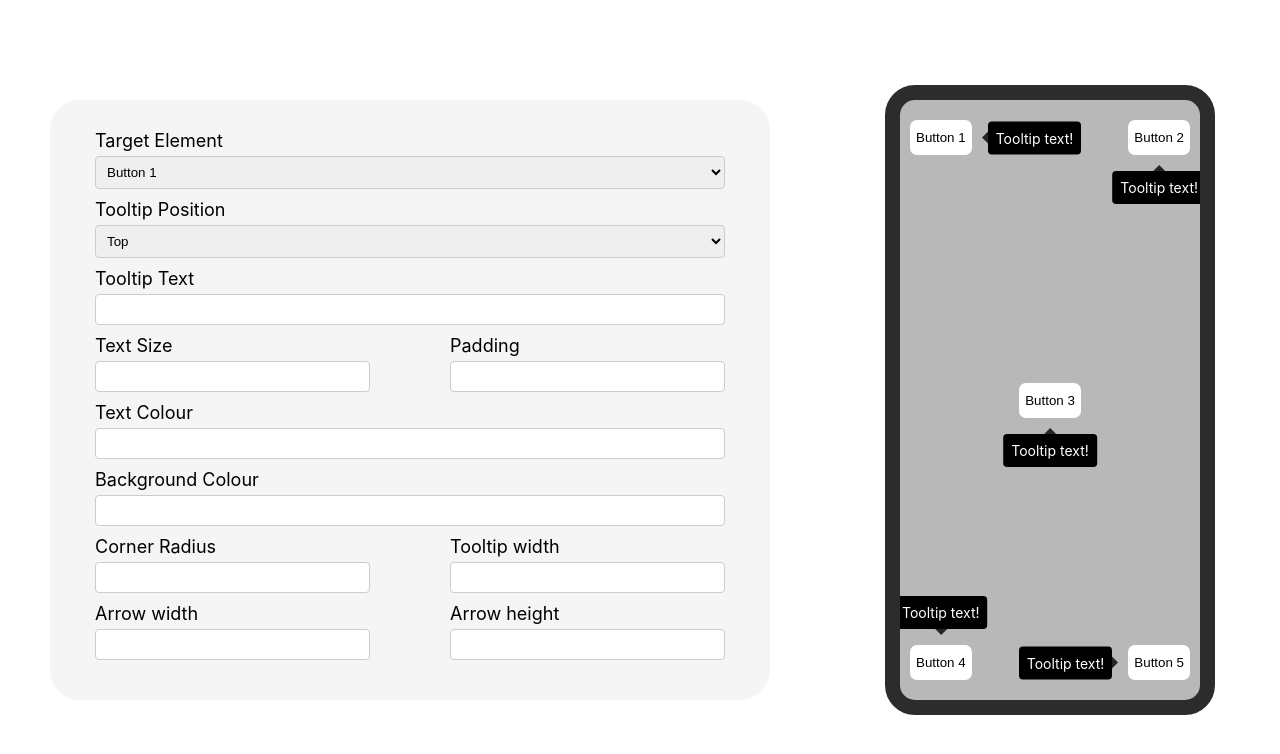
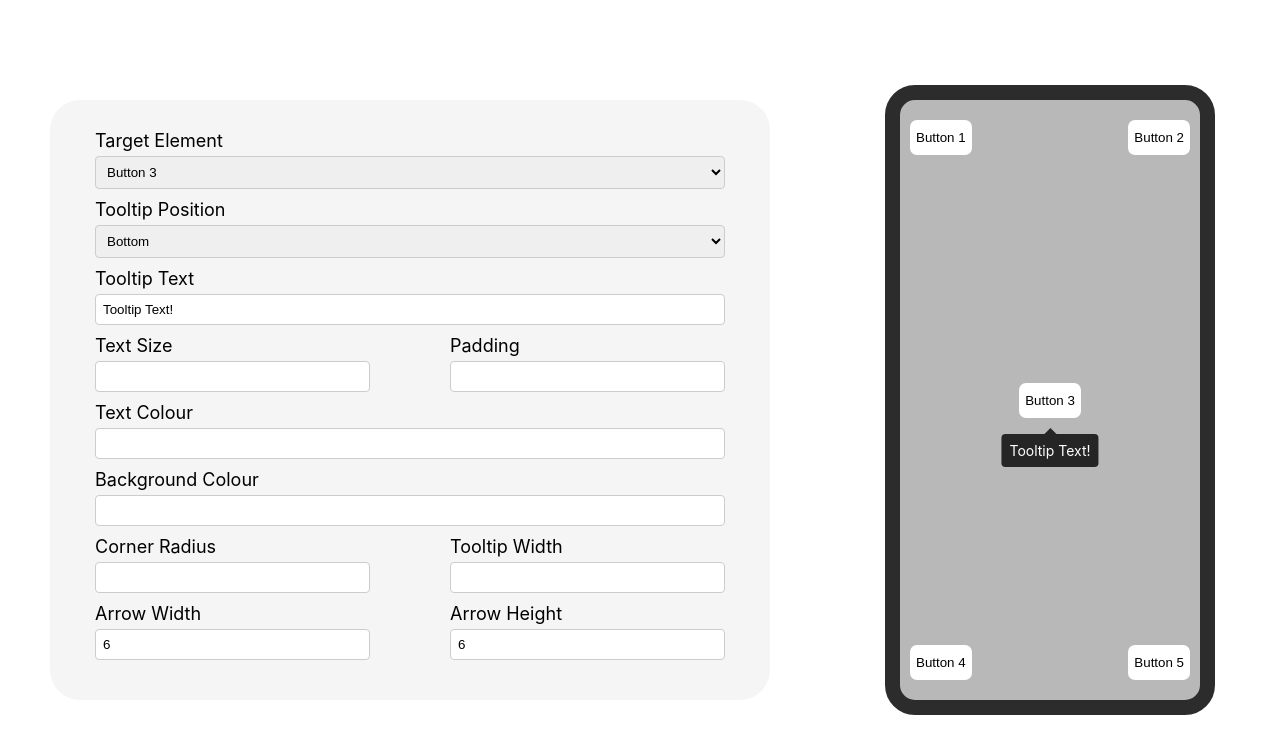
Before and after one commit to nileshkumar4/Plotline, a React (Create React App) app: page / in a window 1280 px wide. Shown: the top 754 px of the page. Built offline with nearby package versions, Linux system fonts and the light colour scheme.

Commit message:
feat: make Tooltip customizable

```diff
--- a/src/App.js
+++ b/src/App.js
@@ -1,15 +1,39 @@
+import { useState } from "react";
 import InputBox from "./components/InputBox/InputBox";
 import PhoneSimulator from "./components/PhoneSimulator/PhoneSimulator";
 import "./App.css";
 
 function App() {
+  const [tooltipConfig, setTooltipConfig] = useState({
+    target: "Button 3",
+    position: "bottom",
+    text: "Tooltip Text!",
+    textSize: "",
+    padding: "",
+    textColor: "",
+    backgroundColor: "",
+    cornerRadius: "",
+    width: "",
+    arrowWidth: 6,
+    arrowHeight: 6,
+  });
+
+  const handleTooltipConfig = (config) => (event) => {
+    setTooltipConfig((prevConfig) => {
+      return { ...prevConfig, [config]: event.target.value };
+    });
+  };
+
   return (
     <div className="App">
       <div className="input-box-container">
-        <InputBox />
+        <InputBox
+          tooltipConfig={tooltipConfig}
+          handleTooltipConfig={handleTooltipConfig}
+        />
       </div>
       <div className="phone-simulator-container">
-        <PhoneSimulator />
+        <PhoneSimulator tooltipConfig={tooltipConfig} />
       </div>
     </div>
   );
--- a/src/components/InputBox/InputBox.jsx
+++ b/src/components/InputBox/InputBox.jsx
@@ -1,13 +1,17 @@
 import React from "react";
 import "./InputBox.css";
 
-const InputBox = () => {
+const InputBox = ({ tooltipConfig, handleTooltipConfig }) => {
   return (
     <div className="input-container">
       <div className="input-box">
         <div className="input-column">
           <label htmlFor="target">Target Element</label>
-          <select id="target">
+          <select
+            id="target"
+            value={tooltipConfig.target}
+            onChange={handleTooltipConfig("target")}
+          >
             <option value="Button 1">Button 1</option>
             <option value="Button 2">Button 2</option>
             <option value="Button 3">Button 3</option>
@@ -17,7 +21,11 @@ const InputBox = () => {
         </div>
         <div className="input-column">
           <label htmlFor="position">Tooltip Position</label>
-          <select id="position">
+          <select
+            id="position"
+            value={tooltipConfig.position}
+            onChange={handleTooltipConfig("position")}
+          >
             <option value="top">Top</option>
             <option value="right">Right</option>
             <option value="bottom">Bottom</option>
@@ -26,44 +34,89 @@ const InputBox = () => {
         </div>
         <div className="input-column">
           <label htmlFor="text">Tooltip Text</label>
-          <input type="text" id="text" />
+          <input
+            type="text"
+            id="text"
+            value={tooltipConfig.text}
+            onChange={handleTooltipConfig("text")}
+          />
         </div>
         <div className="input-row">
           <div className="input-column">
             <label htmlFor="text-size">Text Size</label>
-            <input type="text" id="text-size" />
+            <input
+              type="number"
+              id="text-size"
+              value={tooltipConfig.textSize}
+              onChange={handleTooltipConfig("textSize")}
+            />
           </div>
           <div className="input-column">
             <label htmlFor="padding">Padding</label>
-            <input type="text" id="padding" />
+            <input
+              type="number"
+              id="padding"
+              value={tooltipConfig.padding}
+              onChange={handleTooltipConfig("padding")}
+            />
           </div>
         </div>
         <div className="input-column">
           <label htmlFor="text-colour">Text Colour</label>
-          <input type="text" id="text-colour" />
+          <input
+            type="text"
+            id="text-colour"
+            value={tooltipConfig.textColor}
+            onChange={handleTooltipConfig("textColor")}
+          />
         </div>
         <div className="input-column">
           <label htmlFor="background-colour">Background Colour</label>
-          <input type="text" id="background-colour" />
+          <input
+            type="text"
+            id="background-colour"
+            value={tooltipConfig.backgroundColor}
+            onChange={handleTooltipConfig("backgroundColor")}
+          />
         </div>
         <div className="input-row">
           <div className="input-column">
             <label htmlFor="corner-radius">Corner Radius</label>
-            <input type="text" id="corner-radius" />
+            <input
+              type="number"
+              id="corner-radius"
+              value={tooltipConfig.cornerRadius}
+              onChange={handleTooltipConfig("cornerRadius")}
+            />
           </div>
           <div className="input-column">
-            <label htmlFor="tooltip-width">Tooltip width</label>
-            <input type="text" id="tooltip-width" />
+            <label htmlFor="tooltip-width">Tooltip Width</label>
+            <input
+              type="number"
+              id="tooltip-width"
+              value={tooltipConfig.width}
+              onChange={handleTooltipConfig("width")}
+            />
           </div>
         </div>
         <div className="input-row">
           <div className="input-column">
-            <label htmlFor="arrow-width">Arrow width</label>
-            <input type="text" id="arrow-width" />
+            <label htmlFor="arrow-width">Arrow Width</label>
+            <input
+              type="number"
+              id="arrow-width"
+              value={tooltipConfig.arrowWidth}
+              onChange={handleTooltipConfig("arrowWidth")}
+            />
           </div>
           <div className="input-column">
-            <label htmlFor="arrow-height">Arrow height</label>
-            <input type="text" id="arrow-height" />
+            <label htmlFor="arrow-height">Arrow Height</label>
+            <input
+              type="number"
+              id="arrow-height"
+              value={tooltipConfig.arrowHeight}
+              onChange={handleTooltipConfig("arrowHeight")}
+            />
           </div>
         </div>
       </div>
--- a/src/components/PhoneSimulator/PhoneSimulator.jsx
+++ b/src/components/PhoneSimulator/PhoneSimulator.jsx
@@ -2,58 +2,33 @@ import React from "react";
 import "./PhoneSimulator.css";
 import Tooltip from "../Tooltip/Tooltip";
 
-const PhoneSimulator = () => {
+const PhoneSimulator = ({ tooltipConfig }) => {
   return (
     <div className="phone-container">
       <div className="phone">
         <div className="screen">
           <div className="top-left">
-            <Tooltip
-              isTarget={true}
-              position="right"
-              style={{ backgroundColor: "black", color: "white" }}
-              text="Tooltip text!"
-            >
+            <Tooltip tooltipConfig={tooltipConfig}>
               <button>Button 1</button>
             </Tooltip>
           </div>
           <div className="top-right">
-            <Tooltip
-              isTarget={true}
-              position="bottom"
-              style={{ backgroundColor: "black", color: "white" }}
-              text="Tooltip text!"
-            >
+            <Tooltip tooltipConfig={tooltipConfig}>
               <button>Button 2</button>
             </Tooltip>
           </div>
           <div className="center">
-            <Tooltip
-              isTarget={true}
-              position="bottom"
-              style={{ backgroundColor: "black", color: "white" }}
-              text="Tooltip text!"
-            >
+            <Tooltip tooltipConfig={tooltipConfig}>
               <button>Button 3</button>
             </Tooltip>
           </div>
           <div className="bottom-left">
-            <Tooltip
-              isTarget={true}
-              position="top"
-              style={{ backgroundColor: "black", color: "white" }}
-              text="Tooltip text!"
-            >
+            <Tooltip tooltipConfig={tooltipConfig}>
               <button>Button 4</button>
             </Tooltip>
           </div>
           <div className="bottom-right">
-            <Tooltip
-              isTarget={true}
-              position="left"
-              style={{ backgroundColor: "black", color: "white" }}
-              text="Tooltip text!"
-            >
+            <Tooltip tooltipConfig={tooltipConfig}>
               <button>Button 5</button>
             </Tooltip>
           </div>
--- a/src/components/Tooltip/Tooltip.css
+++ b/src/components/Tooltip/Tooltip.css
@@ -46,15 +46,14 @@
 }
 
 /* Arrow */
-.tooltip::before {
-  content: "";
+.arrow {
   position: absolute;
   width: 0;
   height: 0;
   border-style: solid;
 }
 
-.top::before {
+.arrow-top {
   bottom: -6px;
   left: 50%;
   transform: translateX(-50%);
@@ -62,7 +61,7 @@
   border-color: rgba(0, 0, 0, 0.8) transparent transparent transparent;
 }
 
-.right::before {
+.arrow-right {
   top: 50%;
   left: -6px;
   transform: translateY(-50%);
@@ -70,7 +69,7 @@
   border-color: transparent rgba(0, 0, 0, 0.8) transparent transparent;
 }
 
-.bottom::before {
+.arrow-bottom {
   top: -6px;
   left: 50%;
   transform: translateX(-50%);
@@ -78,7 +77,7 @@
   border-color: transparent transparent rgba(0, 0, 0, 0.8) transparent;
 }
 
-.left::before {
+.arrow-left {
   top: 50%;
   right: -6px;
   transform: translateY(-50%);
--- a/src/components/Tooltip/Tooltip.jsx
+++ b/src/components/Tooltip/Tooltip.jsx
@@ -1,13 +1,67 @@
 import React from "react";
 import "./Tooltip.css";
 
-const Tooltip = ({ isTarget, position, style, text, children }) => {
+const Tooltip = ({ tooltipConfig, children }) => {
+  const {
+    target,
+    position,
+    text,
+    textSize,
+    padding,
+    textColor,
+    backgroundColor,
+    cornerRadius,
+    width,
+    arrowWidth,
+    arrowHeight,
+  } = tooltipConfig;
+
+  const getArrowBorderWidth = () => {
+    if (position === "top")
+      return `${arrowHeight}px ${arrowWidth}px 0 ${arrowWidth}px`;
+    else if (position === "right")
+      return `${arrowWidth}px ${arrowHeight}px ${arrowWidth}px 0`;
+    else if (position === "bottom")
+      return `0 ${arrowWidth}px ${arrowHeight}px ${arrowWidth}px`;
+    return `${arrowWidth}px 0 ${arrowWidth}px ${arrowHeight}px`;
+  };
+
+  const getArrowBorderColor = () => {
+    if (!backgroundColor) return;
+    if (position === "top")
+      return `${backgroundColor} transparent transparent transparent`;
+    else if (position === "right")
+      return `transparent ${backgroundColor} transparent transparent`;
+    else if (position === "bottom")
+      return `transparent transparent ${backgroundColor} transparent`;
+    return `transparent transparent transparent ${backgroundColor}`;
+  };
+
   return (
     <div className="tooltip-container">
-      {isTarget && (
-        <div className={`tooltip ${position}`} style={style}>
-          {text}
-        </div>
+      {target === children.props.children && (
+        <>
+          <div
+            className={`tooltip ${position}`}
+            style={{
+              fontSize: textSize + "px",
+              padding: padding + "px",
+              color: textColor,
+              backgroundColor,
+              borderRadius: cornerRadius + "px",
+              width: width + "px",
+            }}
+          >
+            <div
+              className={`arrow arrow-${position}`}
+              style={{
+                borderWidth: getArrowBorderWidth(),
+                borderColor: getArrowBorderColor(),
+              }}
+            />
+            {text}
+          </div>
+        </>
       )}
       {children}
     </div>
```
